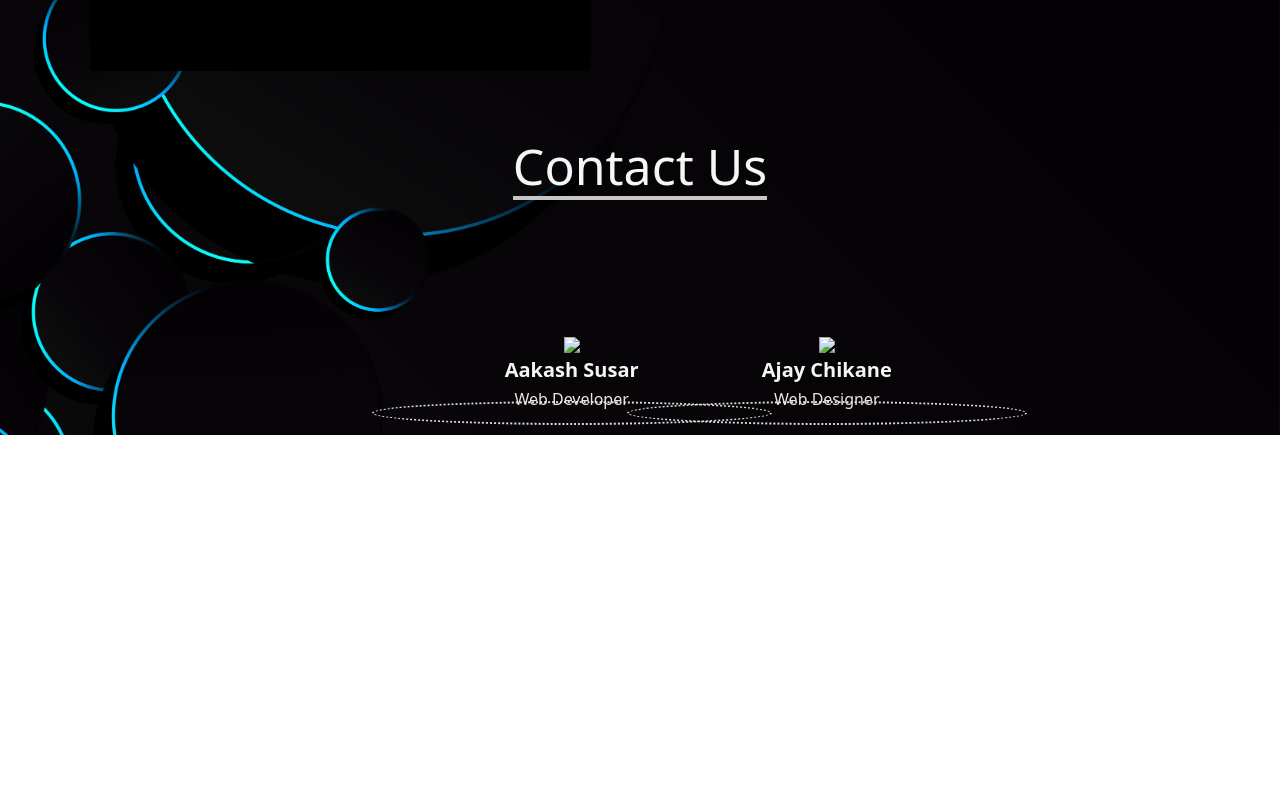
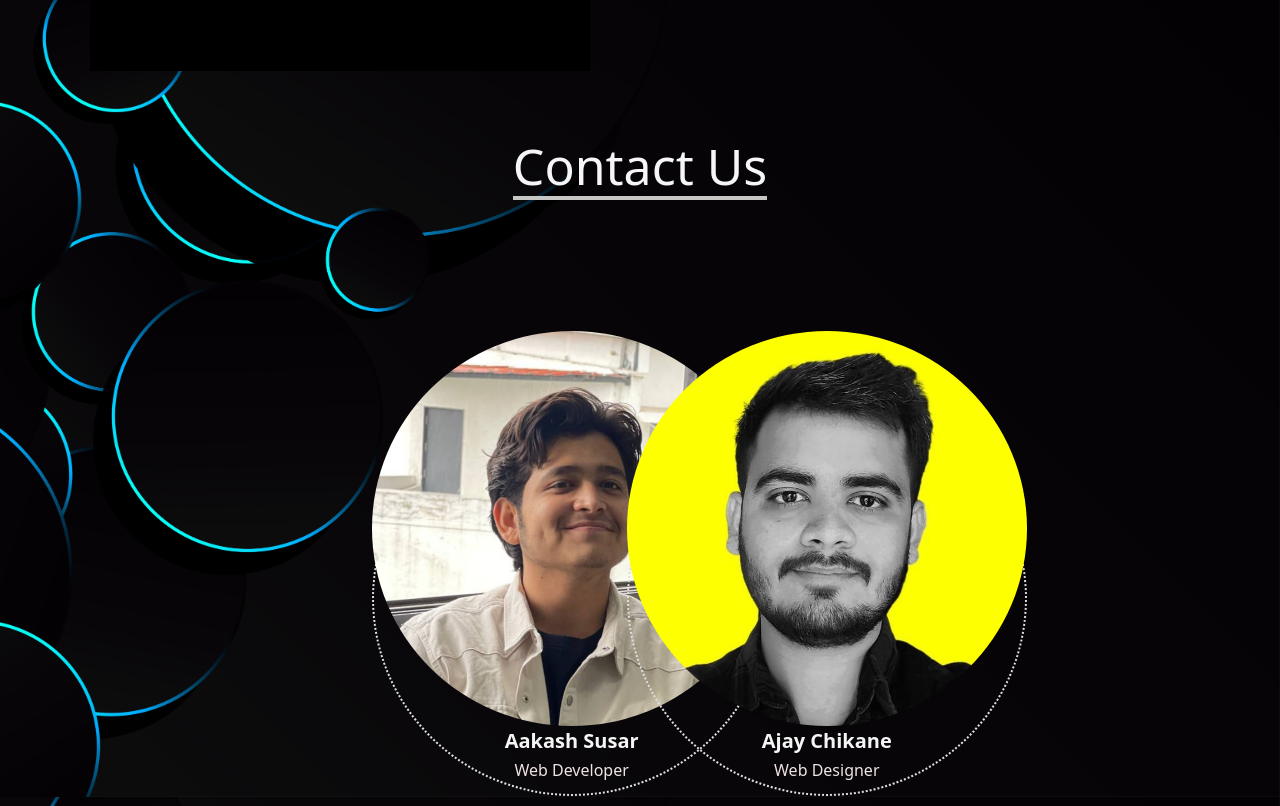
Before and after one commit to Aakashsusar/Tdee_Clculator, a plain HTML site: page index.html in a window 1280 px wide. Shown: the part 2403-3209 px from the top of the page. Before the commit the page ends 2838 px from the top, so only its background shows below. Drawn offline with nearby package versions, Linux system fonts and the light colour scheme.

Commit message:
Update index.html

```diff
--- a/index.html
+++ b/index.html
@@ -124,7 +124,7 @@
         <div class="col-md-3 col-sm-6">
             <div class="our-team">
                 <div class="pic">
-                    <img src="images/Aakas.jpg">
+                    <img src="Aakas.jpg">
                     <ul class="social">
                         <li><a href="#" class="fab fa-instagram"></a></li>
                         <li><a href="#" class="fab fa-twitter"></a></li>
@@ -144,7 +144,7 @@
         <div class="col-md-3 col-sm-6">
             <div class="our-team">
                 <div class="pic">
-                    <img src="images/Ajay.jpg">
+                    <img src="Ajay.jpg">
                     <ul class="social">
                         <li><a href="#" class="fab fa-instagram"></a></li>
                         <li><a href="#" class="fab fa-twitter"></a></li>
```
